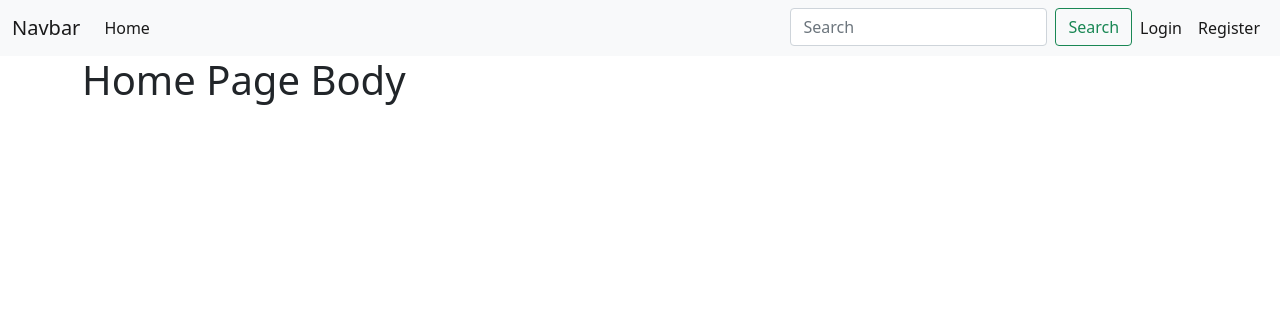
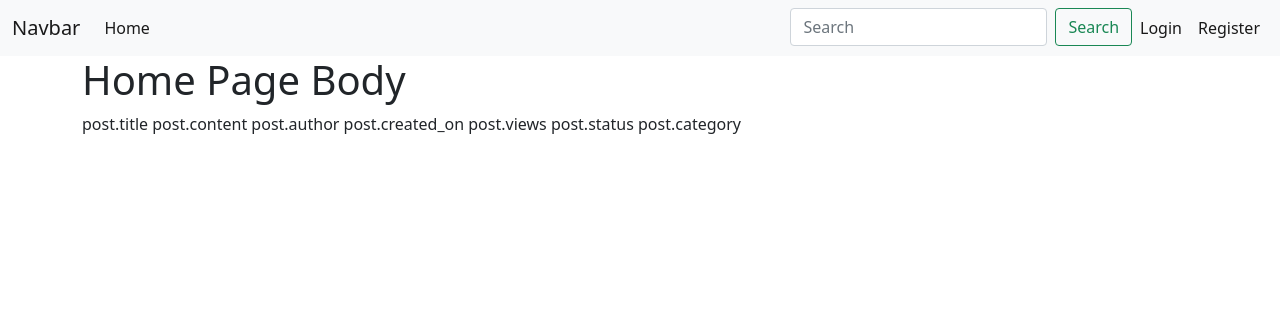
Before and after one commit to ParthD971/NewsWebsite, a Django app: template news_blog/templates/news_blog/home.html in a window 1280 px wide. Shown: the top 316 px of the page. Run offline with Django 3.2, Linux system fonts and the light colour scheme; the template is opened without the code that fills it: most values are stand-ins (such as "Sample title", 1, 10 or a date in 2020).

Commit message:
pc change

```diff
--- a/news_blog/templates/news_blog/home.html
+++ b/news_blog/templates/news_blog/home.html
@@ -8,7 +8,17 @@
 
 <div class="container">
     <h1>Home Page Body</h1>
+    {% for post in posts %}
 
+    post.title
+    post.content
+    post.author
+    post.created_on
+    post.views
+    post.status
+    post.category
+
+    {% endfor %}
 </div>
 
 
--- a/users/models.py
+++ b/users/models.py
@@ -8,6 +8,7 @@ from django.contrib.auth.models import AbstractUser
 class CustomUser(AbstractUser):
     username = None
     email = models.EmailField(_('email address'), unique=True)
+    is_blocked = models.BooleanField(default=False)
 
     USERNAME_FIELD = 'email'
     REQUIRED_FIELDS = []
```
Also changed, not shown: news_blog/views.py (+4 -3 lines), users/admin.py (+4 -3 lines), users/migrations/0002_customuser_is_blocked.py (added).
